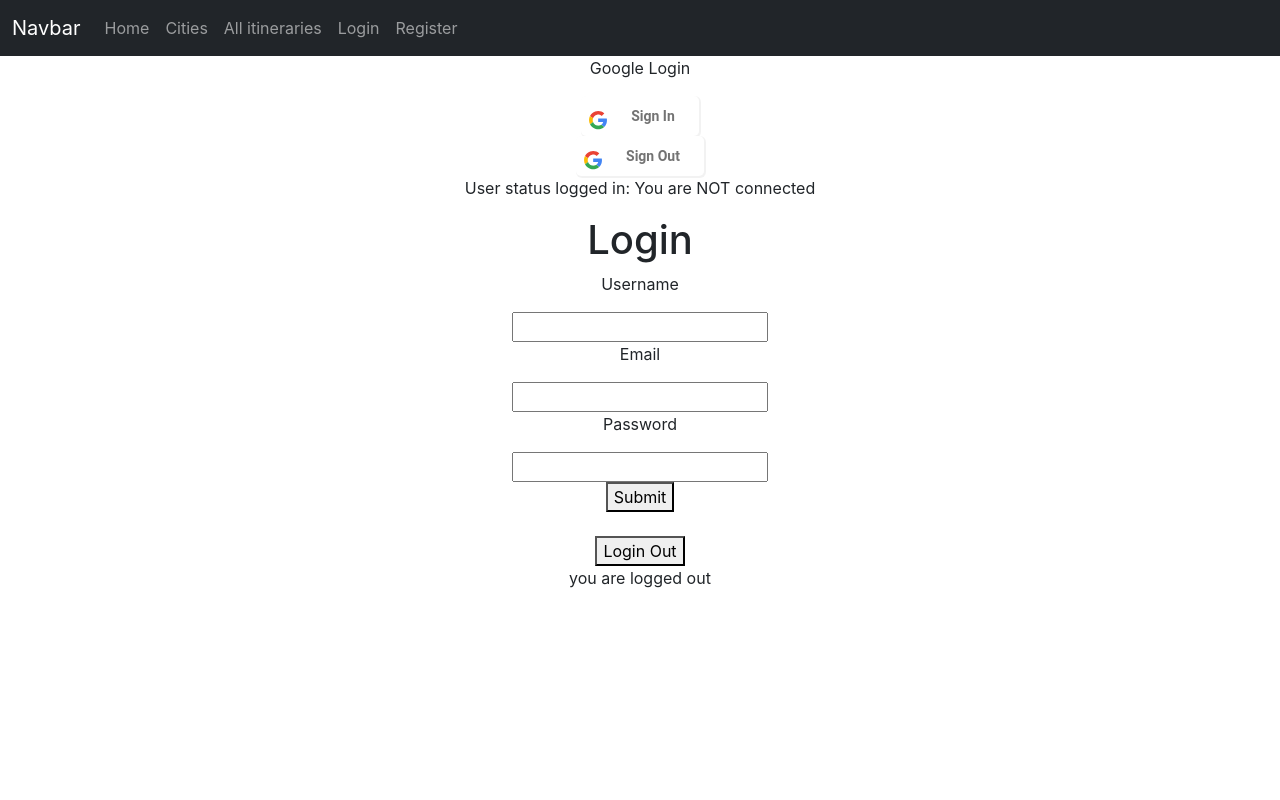
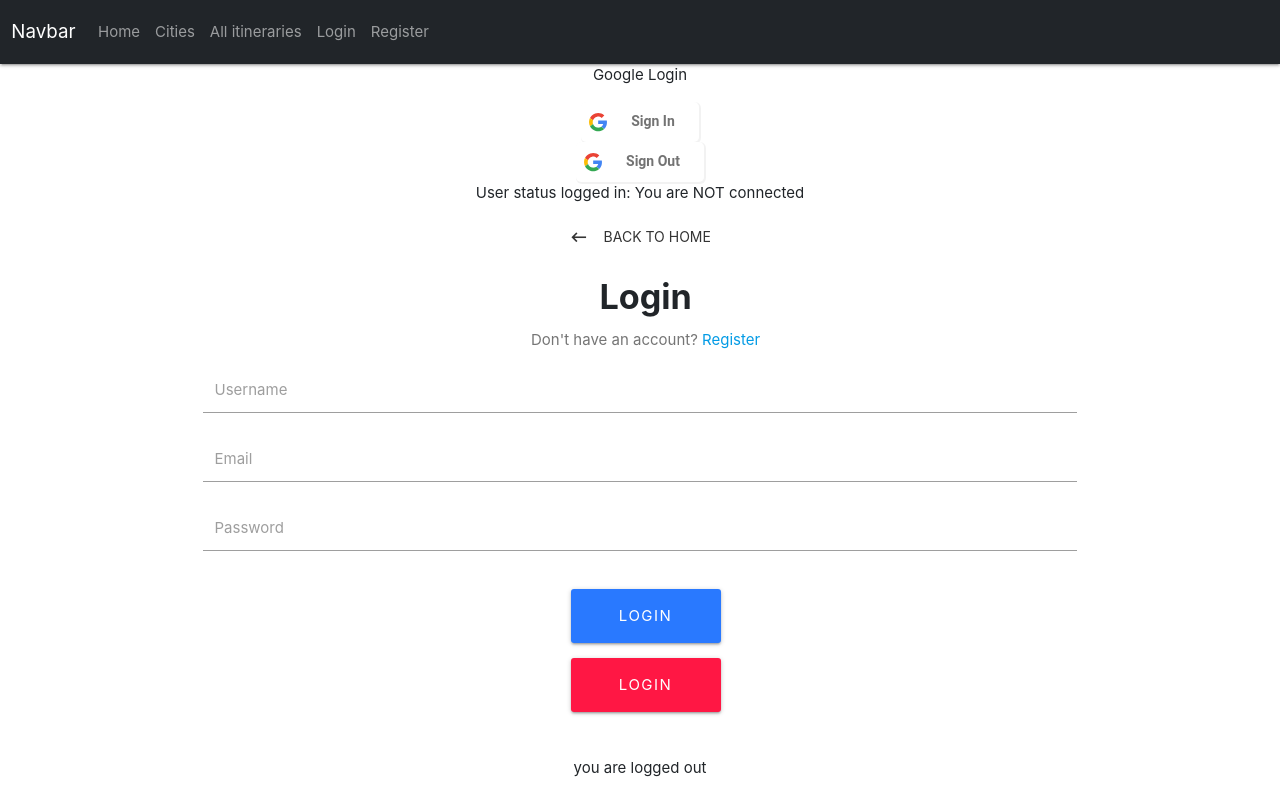
Before and after one commit to GM89/my-itinerary, a React (Create React App) app in the folder client/: page /login in a window 1280 px wide. Built offline with nearby package versions, Linux system fonts and the light colour scheme.

Commit message:
working on the front end register &login

```diff
--- a/client/public/index.html
+++ b/client/public/index.html
@@ -1,5 +1,6 @@
 <!DOCTYPE html>
 <html lang="en">
+  <link href="https://fonts.googleapis.com/icon?family=Material+Icons" rel="stylesheet">
   <head>
     <meta charset="utf-8" />
     <link rel="icon" href="%PUBLIC_URL%/favicon.ico" />
@@ -36,6 +37,8 @@
       work correctly both with client-side routing and a non-root public URL.
       Learn how to configure a non-root public URL by running `npm run build`.
     -->
+    <link rel="stylesheet" href="https://cdnjs.cloudflare.com/ajax/libs/materialize/1.0.0/css/materialize.min.css">
+    <link href="https://fonts.googleapis.com/icon?family=Material+Icons" rel="stylesheet">
 
     <title>My Itinerary</title>
   </head>
--- a/client/src/components/Home.js
+++ b/client/src/components/Home.js
@@ -10,7 +10,7 @@ const GoBackButton = () => {
 
       function handleClick() {
             navigate('/home')
-        }
+        }^
 
     return (
 
--- a/client/src/components/Login.js
+++ b/client/src/components/Login.js
@@ -2,6 +2,11 @@ import React, {useState} from 'react'
 import {GoogleAuthButton} from './GoogleAuthButton'
 import {authGoogle} from './../store/actions/loginActions'
 import {useSelector, useDispatch} from 'react-redux'
+
+import {Link} from 'react-router-dom'
+
+
+
 
 
  function Login({ setToken }) {
@@ -65,34 +70,86 @@ import {useSelector, useDispatch} from 'react-redux'
 
 
   return(
-    <div>
-  <GoogleAuthButton/>
+   <div className="container">
+    <GoogleAuthButton/>
 
-  <p>User status logged in: {loggedIn? "You are connected":"You are  NOT connected"}</p>
+    <p>User status logged in: {loggedIn? "You are connected":"You are  NOT connected"}</p>
 
-    <div className="login-wrapper">
-      <h1>Login</h1>
-      <form onSubmit={e=> loginUser(e)}>
-        <label>
-          <p>Username</p>
-          <input type="text" onChange={e => setUser((x)=>({ ...x, userName:e.target.value,}))} />
-        </label>< br/>
-        <label>
-          <p>Email</p>
-          <input type="email" onChange={e => setUser((x)=>({ ...x, email:e.target.value,}))}  />
-        </label>< br/>
-        <label>
-          <p>Password</p>
-          <input type="password" onChange={e => setUser((x)=>({ ...x, password:e.target.value,}))}  />
-        </label>< br/>
-        <div>
-          <button  type="submit">Submit</button>
+
+  <div className="col s8 offset-s2">
+            <Link to="/" className="btn-flat waves-effect">
+              <i className="material-icons left">keyboard_backspace</i> Back to
+              home
+            </Link>
+            <div className="col s12" style={{ paddingLeft: "11.250px" }}>
+              <h4>
+                <b>Login</b>
+              </h4>
+              <p className="grey-text text-darken-1">
+                Don't have an account? <Link to="/register">Register</Link>
+              </p>
+            </div>
+            <form onSubmit={e=> loginUser(e)}>
+
+            <div className="input-field col s12">
+            <input type="text"
+              onChange={
+                e => setUser((x)=>({ ...x, userName:e.target.value,}))
+               } />
+                <label htmlFor="name">Username</label>
+              </div>
+
+               <div className="input-field col s12">
+              <input type="email"
+                onChange={
+                e => setUser((x)=>({ ...x, email:e.target.value,
+                }))}  />
+                <label htmlFor="email">Email</label>
+              </div>
+
+              <div className="input-field col s12">
+              <input type="password"
+                onChange={
+                e => setUser((x)=>({ ...x, password:e.target.value,
+                }))}  />
+                <label htmlFor="password">Password</label>
+              </div>
+              <div className="col s12" style={{ paddingLeft: "11.250px" }}>
+                <div>
+                <button
+                  style={{
+                    width: "150px",
+                    borderRadius: "3px",
+                    letterSpacing: "1.5px",
+                    marginTop: "1rem"
+                  }}
+                  type="submit"
+                  className="btn btn-large waves-effect waves-light hoverable blue accent-3"
+                >
+                  Login
+                </button>
+                </div>
+                <div>
+                 <button
+                  style={{
+                    width: "150px",
+                    borderRadius: "3px",
+                    letterSpacing: "1.5px",
+                    marginTop: "1rem"
+                  }}
+                  onClick={loginOut}
+                  type="submit"
+                  className="btn btn-large waves-effect waves-light hoverable red accent-3"
+                >
+                  Login Out
+                </button>
+                </div>
+
         </div>
       </form>
     </div>
     <br/>
 
-    <button onClick={loginOut}>Login Out</button>
     <br/>
     {loginInState? "" :" you are logged out"}
 
--- a/client/src/components/Register.js
+++ b/client/src/components/Register.js
@@ -2,11 +2,12 @@ import React, {useState} from 'react'
 
 import {GoogleAuthButton} from './GoogleAuthButton.js'
 
-
-
+import{Link} from 'react-router-dom'
 
 
  function Register() {
+  const [stateError, setStateError] = useState("")
+
    const[user, setUser] = useState({
      userName:"",
      email:"",
@@ -17,6 +18,7 @@ import {GoogleAuthButton} from './GoogleAuthButton.js'
 
 
   async function registerUser(event) {
+
     /* prevent the default behaviour caused by the event itself.
      Keep it from attempting to refresh the browser as the browser
     tries to submit the form to some back end server that doesn't exist */
@@ -34,50 +36,106 @@ import {GoogleAuthButton} from './GoogleAuthButton.js'
           password: user.password,
           profilePicture: user.profilePicture,
         })
-      }).then(data => data.json())
-      .catch(error => console.error("ERROR: ",error));
+     }).then((response)=> {
+        console.log("response aquí", response);                   // first then()
+        if(response.ok){
+          return response.json();
+        }if(response.status === 501){
+          setStateError("User already registered")
+          throw new Error('error 501. User already registered.');
+        } else{
+          setStateError("Something went wrong.")
+          throw new Error('Something went wrong.');
+        }
+      }) .catch(
+        error =>{ console.error("Error here: ", error)}
+      )
+     }
 
-  }
+  //This doesn't work
+    //const prova = () => { return (<div>buenos días!</div>) }
 
-//This doesn't work
-  //const prova = () => { return (<div>buenos días!</div>) }
+  return(
+
+     <div className="container">
+        <p>{stateError}</p>
+        {/*  <GoogleAuthButton/> */}
+        <div className="row">
+          <div className="col s8 offset-s2">
+            <Link to="/" className="btn-flat waves-effect">
+              <i className="material-icons left">keyboard_backspace</i> Back to
+              home
+            </Link>
+            <div className="col s12" style={{ paddingLeft: "11.250px" }}>
+              <h4>
+                <b>Register</b>
+              </h4>
+              <p className="grey-text text-darken-1">
+                Already have an account? <Link to="/login">Log in</Link>
+              </p>
+            </div>
+            <form onSubmit={e=> registerUser(e)}>
+                <div className="input-field col s12">
+                  <input type="text"
+                    onChange={
+                    e => setUser((x)=>({ ...x, userName:e.target.value,}))
+                    } />
+                  <label htmlFor="name">Username</label>
+                </div>
+                <div className="input-field col s12">
+                  <input type="text"
+                    onChange={
+                      e => setUser((x)=>({ ...x, profilePicture:e.target.value,}))
+                    } />
+                    <label htmlFor="name">Picture</label>
+                </div>
+
+
+                <div className="input-field col s12">
+                  <input type="email"
+                      onChange={
+                        e => setUser((x)=>({ ...x, email:e.target.value,}))
+                    }/>
+                  <label htmlFor="email">Email</label>
+                </div>
 
 
 
+                <div className="input-field col s12">
+                  <input type="password" onChange={
+                      e => setUser((x)=>({ ...x, password:e.target.value,}))
+                    }  />
+                  <label htmlFor="password">Password</label>
+                </div>
 
-  return(
-    <div>
+                <div className="input-field col s12">
+                  <input type="password"
+                    id="password2"
+                    onChange={
+                      e => setUser((x)=>({ ...x, password:e.target.value,}))
+                    } />
+                    <label htmlFor="password2">Confirm Password</label>
+                </div>
 
+                <div className="col s12" style={{ paddingLeft: "11.250px" }}>
+                  <button
+                    style={{
+                      width: "150px",
+                      borderRadius: "3px",
+                      letterSpacing: "1.5px",
+                      marginTop: "1rem"
+                    }}
+                    type="submit"
+                    className="btn btn-large waves-effect waves-light hoverable blue accent-3"
+                  >
+                    Sign up
+                  </button>
+                </div>
+              </form>
+          </div>
 
-     {/*  <GoogleAuthButton/> */}
-
-    <div className="login-wrapper">
-      <h1>Register</h1>
-      <p>Welcome to our app, please register.</p>
-      <form onSubmit={e=> registerUser(e)}>
-        <label>
-          <p>Username</p>
-          <input type="text" onChange={e => setUser((x)=>({ ...x, userName:e.target.value,}))} />
-        </label>< br/>
-        <label>
-          <p>Profile Picture</p>
-          <input type="text" onChange={e => setUser((x)=>({ ...x, profilePicture:e.target.value,}))} />
-        </label>< br/>
-        <label>
-          <p>Email</p>
-          <input type="email" onChange={e => setUser((x)=>({ ...x, email:e.target.value,}))}  />
-        </label>< br/>
-        <label>
-          <p>Password</p>
-          <input type="password" onChange={e => setUser((x)=>({ ...x, password:e.target.value,}))}  />
-        </label>< br/>
-        <div>
-          <button type="submit">Submit</button>
         </div>
-      </form>
-    </div>
-    </div>
-
+      </div>
 
   )
 }
```
Also changed, not shown: 1 other file (tests, documents, lock files or other folders).
